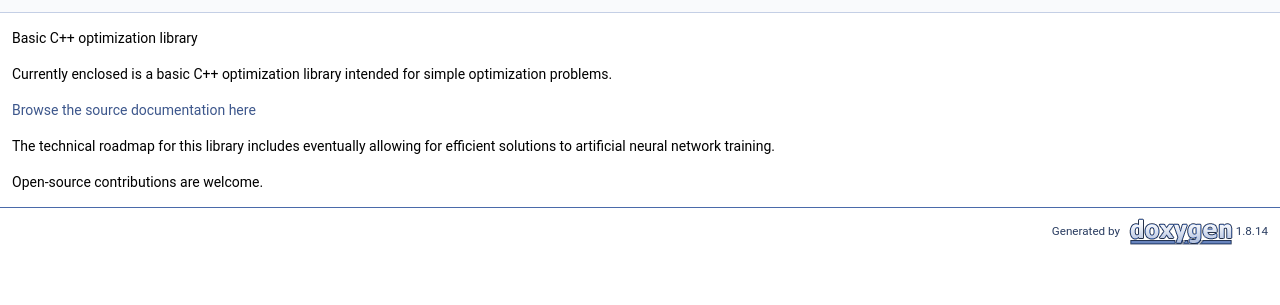
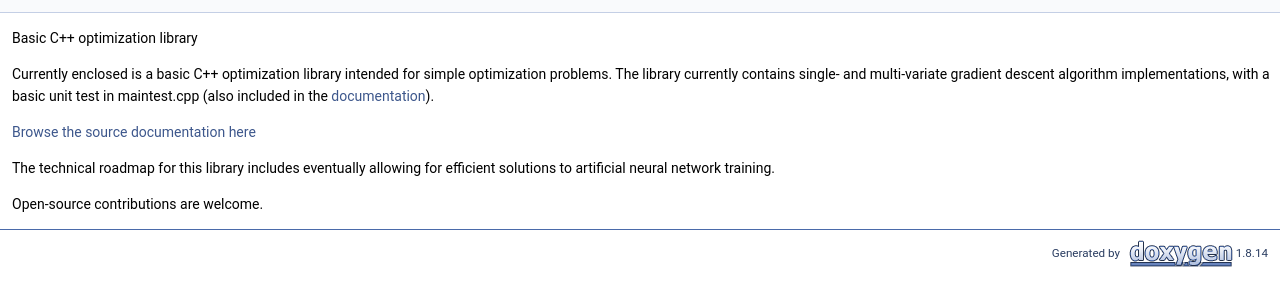
Before and after one commit to charelstoncrabb/basic_opt, a plain HTML site: page docs/html/md__r_e_a_d_m_e.html in a window 1280 px wide. Shown: the part 139-444 px from the top of the page. Drawn offline with Linux system fonts and the light colour scheme.

Commit message:
Typo fix

```diff
--- a/docs/html/md__r_e_a_d_m_e.html
+++ b/docs/html/md__r_e_a_d_m_e.html
@@ -67,7 +67,7 @@ $(function() {
 </div><!--header-->
 <div class="contents">
 <div class="textblock"><p>Basic C++ optimization library</p>
-<p>Currently enclosed is a basic C++ optimization library intended for simple optimization problems.</p>
+<p>Currently enclosed is a basic C++ optimization library intended for simple optimization problems. The library currently contains single- and multi-variate gradient descent algorithm implementations, with a basic unit test in maintest.cpp (also included in the <a href="https://charelstoncrabb.github.io/basic_opt/html/index.html">documentation</a>).</p>
 <p><a href="https://charelstoncrabb.github.io/basic_opt/html/index.html">Browse the source documentation here </a></p>
 <p>The technical roadmap for this library includes eventually allowing for efficient solutions to artificial neural network training.</p>
 <p>Open-source contributions are welcome. </p>
```
Also changed, not shown: docs/html/namespaceopt.html (+1 -1 lines), 2 other files.
